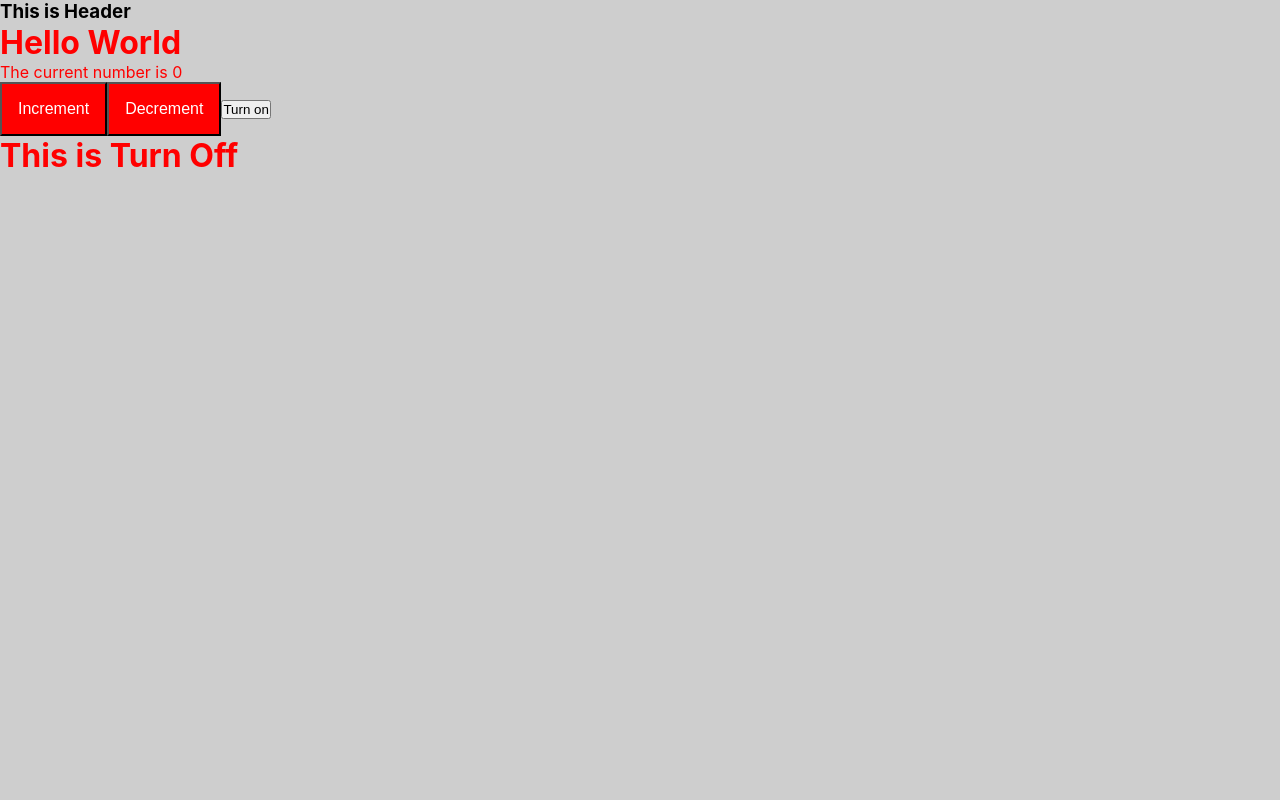
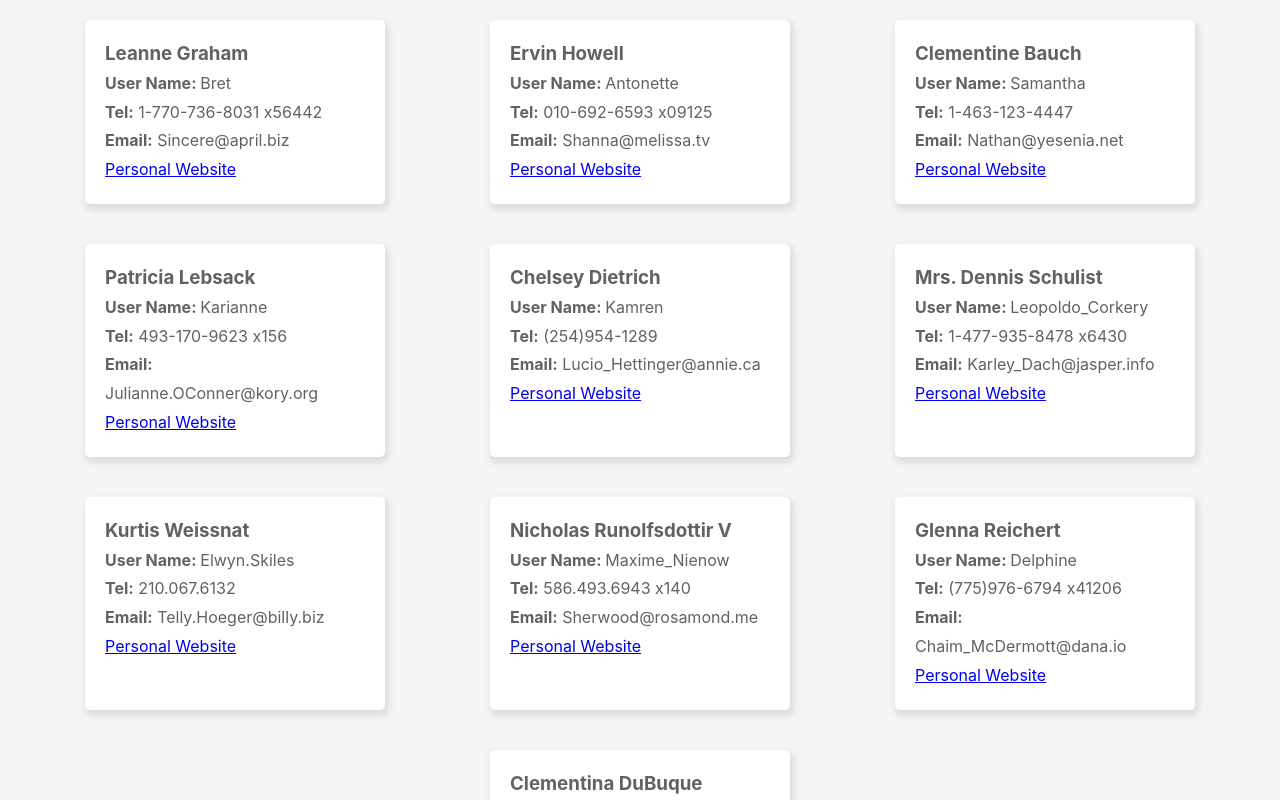
Before and after one commit to KhanhChiTran/react-basic, a React (Create React App) app: page / in a window 1280 px wide. Shown: the top 800 px of the page. Built offline with nearby package versions, Linux system fonts and the light colour scheme.

Commit message:
do some example

```diff
--- a/src/App.css
+++ b/src/App.css
@@ -1,5 +1,4 @@
 .App {
-  background: #cecece;
   min-height: 100vh;
 }
 .display-number {
--- a/src/App.js
+++ b/src/App.js
@@ -5,12 +5,19 @@
 import { Header } from "./Components/Header";
 import "./App.css";
 
+import Clothes from "./Components/Clothes";
+import User from "./Components/Users";
+
 function App() {
   console.log("rerender APp component");
   return (
     <div className='App'>
-      <Header />
+      {/* <Header />
       <Welcome name='Teddy' age={8} grade={2} />
+      <Clothes name='Jacket' type='cotton' size='XL' color='Blue'>
+        Item 1
+      </Clothes>{" "} */}
+      <User />
     </div>
   );
 }
--- /dev/null
+++ b/src/Components/Clothes/index.js
@@ -0,0 +1,24 @@
+import React from "react";
+const Clothes = (props) => {
+  return (
+    <div>
+      <h1>{props.children}</h1>
+      <ul>
+        <li>
+          <b>Name: </b> {props.name}
+        </li>
+        <li>
+          <b>Catergory: </b> {props.type}
+        </li>
+        <li>
+          <b>Color: </b> {props.color}
+        </li>
+        <li>
+          <b>Size: </b> {props.size}
+        </li>
+      </ul>
+    </div>
+  );
+};
+
+export default Clothes;
--- /dev/null
+++ b/src/Components/Users/index.js
@@ -0,0 +1,30 @@
+import React from "react";
+import userData from "../../data/user.json";
+import "./user.css";
+
+const User = () => {
+  console.log(userData);
+
+  return (
+    <div className='userSection'>
+      {userData.map((user) => (
+        <div className='userWrap' key={user.id}>
+          <h3>{user.name}</h3>
+          <p>
+            <b>User Name: </b>
+            {user.username}
+          </p>
+          <p>
+            <b>Tel:</b> {user.phone}
+          </p>
+          <p>
+            <b>Email:</b> {user.email}
+          </p>
+          <a href={user.website}>Personal Website</a>
+        </div>
+      ))}
+    </div>
+  );
+};
+
+export default User;
--- /dev/null
+++ b/src/Components/Users/user.css
@@ -0,0 +1,16 @@
+.userSection {
+  background-color: whitesmoke;
+  display: flex;
+  flex-wrap: wrap;
+  justify-content: space-evenly;
+}
+.userWrap {
+  width: 300px;
+  padding: 20px;
+  background: white;
+  margin: 20px;
+  color: rgb(99, 97, 97);
+  line-height: 1.8rem;
+  border-radius: 5px;
+  box-shadow: 2px 4px 6px 2px #ddd;
+}
--- a/src/Components/Welcome/index.js
+++ b/src/Components/Welcome/index.js
@@ -1,5 +1,6 @@
 import React, { useState } from "react";
 import "./welcome.css";
+import Data from "../../data/user.json";
 
 import { Header } from "../Header";
 
@@ -7,7 +8,7 @@
   // This is props
   const { name, age, grade } = props;
   //This is state :
-
+  console.log(Data);
   const [number, setNumber] = useState(0);
   const [toggle, setToggle] = useState(false);
 
--- /dev/null
+++ b/src/data/user.json
@@ -0,0 +1,232 @@
+[
+  {
+    "id": 1,
+    "name": "Leanne Graham",
+    "username": "Bret",
+    "email": "Sincere@april.biz",
+    "address": {
+      "street": "Kulas Light",
+      "suite": "Apt. 556",
+      "city": "Gwenborough",
+      "zipcode": "92998-3874",
+      "geo": {
+        "lat": "-37.3159",
+        "lng": "81.1496"
+      }
+    },
+    "phone": "1-770-736-8031 x56442",
+    "website": "hildegard.org",
+    "company": {
+      "name": "Romaguera-Crona",
+      "catchPhrase": "Multi-layered client-server neural-net",
+      "bs": "harness real-time e-markets"
+    }
+  },
+  {
+    "id": 2,
+    "name": "Ervin Howell",
+    "username": "Antonette",
+    "email": "Shanna@melissa.tv",
+    "address": {
+      "street": "Victor Plains",
+      "suite": "Suite 879",
+      "city": "Wisokyburgh",
+      "zipcode": "90566-7771",
+      "geo": {
+        "lat": "-43.9509",
+        "lng": "-34.4618"
+      }
+    },
+    "phone": "010-692-6593 x09125",
+    "website": "anastasia.net",
+    "company": {
+      "name": "Deckow-Crist",
+      "catchPhrase": "Proactive didactic contingency",
+      "bs": "synergize scalable supply-chains"
+    }
+  },
+  {
+    "id": 3,
+    "name": "Clementine Bauch",
+    "username": "Samantha",
+    "email": "Nathan@yesenia.net",
+    "address": {
+      "street": "Douglas Extension",
+      "suite": "Suite 847",
+      "city": "McKenziehaven",
+      "zipcode": "59590-4157",
+      "geo": {
+        "lat": "-68.6102",
+        "lng": "-47.0653"
+      }
+    },
+    "phone": "1-463-123-4447",
+    "website": "ramiro.info",
+    "company": {
+      "name": "Romaguera-Jacobson",
+      "catchPhrase": "Face to face bifurcated interface",
+      "bs": "e-enable strategic applications"
+    }
+  },
+  {
+    "id": 4,
+    "name": "Patricia Lebsack",
+    "username": "Karianne",
+    "email": "Julianne.OConner@kory.org",
+    "address": {
+      "street": "Hoeger Mall",
+      "suite": "Apt. 692",
+      "city": "South Elvis",
+      "zipcode": "53919-4257",
+      "geo": {
+        "lat": "29.4572",
+        "lng": "-164.2990"
+      }
+    },
+    "phone": "493-170-9623 x156",
+    "website": "kale.biz",
+    "company": {
+      "name": "Robel-Corkery",
+      "catchPhrase": "Multi-tiered zero tolerance productivity",
+      "bs": "transition cutting-edge web services"
+    }
+  },
+  {
+    "id": 5,
+    "name": "Chelsey Dietrich",
+    "username": "Kamren",
+    "email": "Lucio_Hettinger@annie.ca",
+    "address": {
+      "street": "Skiles Walks",
+      "suite": "Suite 351",
+      "city": "Roscoeview",
+      "zipcode": "33263",
+      "geo": {
+        "lat": "-31.8129",
+        "lng": "62.5342"
+      }
+    },
+    "phone": "(254)954-1289",
+    "website": "demarco.info",
+    "company": {
+      "name": "Keebler LLC",
+      "catchPhrase": "User-centric fault-tolerant solution",
+      "bs": "revolutionize end-to-end systems"
+    }
+  },
+  {
+    "id": 6,
+    "name": "Mrs. Dennis Schulist",
+    "username": "Leopoldo_Corkery",
+    "email": "Karley_Dach@jasper.info",
+    "address": {
+      "street": "Norberto Crossing",
+      "suite": "Apt. 950",
+      "city": "South Christy",
+      "zipcode": "23505-1337",
+      "geo": {
+        "lat": "-71.4197",
+        "lng": "71.7478"
+      }
+    },
+    "phone": "1-477-935-8478 x6430",
+    "website": "ola.org",
+    "company": {
+      "name": "Considine-Lockman",
+      "catchPhrase": "Synchronised bottom-line interface",
+      "bs": "e-enable innovative applications"
+    }
+  },
+  {
+    "id": 7,
+    "name": "Kurtis Weissnat",
+    "username": "Elwyn.Skiles",
+    "email": "Telly.Hoeger@billy.biz",
+    "address": {
+      "street": "Rex Trail",
+      "suite": "Suite 280",
+      "city": "Howemouth",
+      "zipcode": "58804-1099",
+      "geo": {
+        "lat": "24.8918",
+        "lng": "21.8984"
+      }
+    },
+    "phone": "210.067.6132",
+    "website": "elvis.io",
+    "company": {
+      "name": "Johns Group",
+      "catchPhrase": "Configurable multimedia task-force",
+      "bs": "generate enterprise e-tailers"
+    }
+  },
+  {
+    "id": 8,
+    "name": "Nicholas Runolfsdottir V",
+    "username": "Maxime_Nienow",
+    "email": "Sherwood@rosamond.me",
+    "address": {
+      "street": "Ellsworth Summit",
+      "suite": "Suite 729",
+      "city": "Aliyaview",
+      "zipcode": "45169",
+      "geo": {
+        "lat": "-14.3990",
+        "lng": "-120.7677"
+      }
+    },
+    "phone": "586.493.6943 x140",
+    "website": "jacynthe.com",
+    "company": {
+      "name": "Abernathy Group",
+      "catchPhrase": "Implemented secondary concept",
+      "bs": "e-enable extensible e-tailers"
+    }
+  },
+  {
+    "id": 9,
+    "name": "Glenna Reichert",
+    "username": "Delphine",
+    "email": "Chaim_McDermott@dana.io",
+    "address": {
+      "street": "Dayna Park",
+      "suite": "Suite 449",
+      "city": "Bartholomebury",
+      "zipcode": "76495-3109",
+      "geo": {
+        "lat": "24.6463",
+        "lng": "-168.8889"
+      }
+    },
+    "phone": "(775)976-6794 x41206",
+    "website": "conrad.com",
+    "company": {
+      "name": "Yost and Sons",
+      "catchPhrase": "Switchable contextually-based project",
+      "bs": "aggregate real-time technologies"
+    }
+  },
+  {
+    "id": 10,
+    "name": "Clementina DuBuque",
+    "username": "Moriah.Stanton",
+    "email": "Rey.Padberg@karina.biz",
+    "address": {
+      "street": "Kattie Turnpike",
+      "suite": "Suite 198",
+      "city": "Lebsackbury",
+      "zipcode": "31428-2261",
+      "geo": {
+        "lat": "-38.2386",
+        "lng": "57.2232"
+      }
+    },
+    "phone": "024-648-3804",
+    "website": "ambrose.net",
+    "company": {
+      "name": "Hoeger LLC",
+      "catchPhrase": "Centralized empowering task-force",
+      "bs": "target end-to-end models"
+    }
+  }
+]
```
